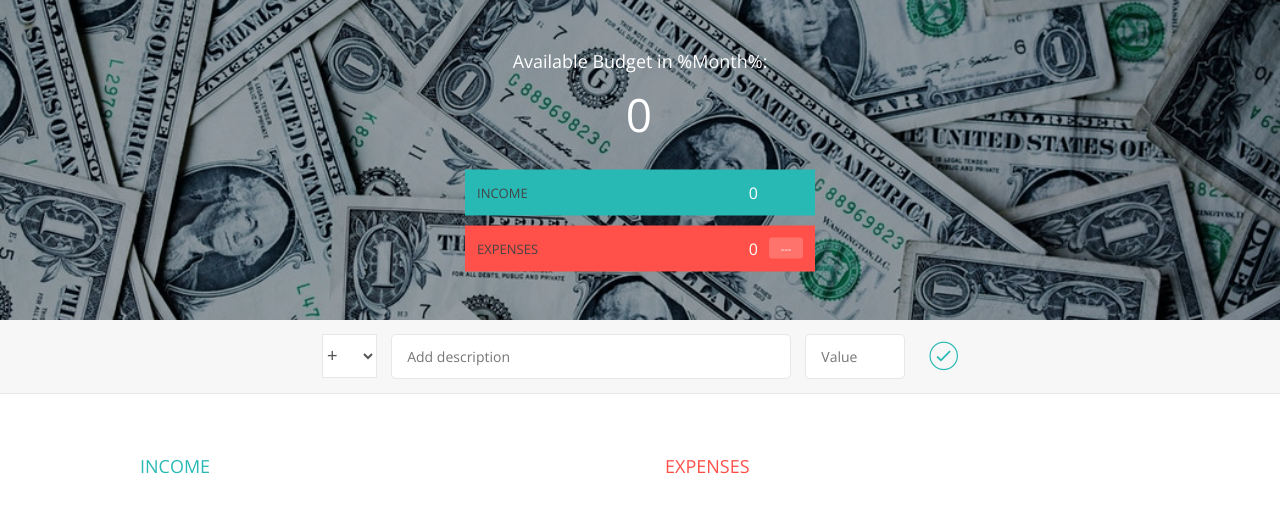
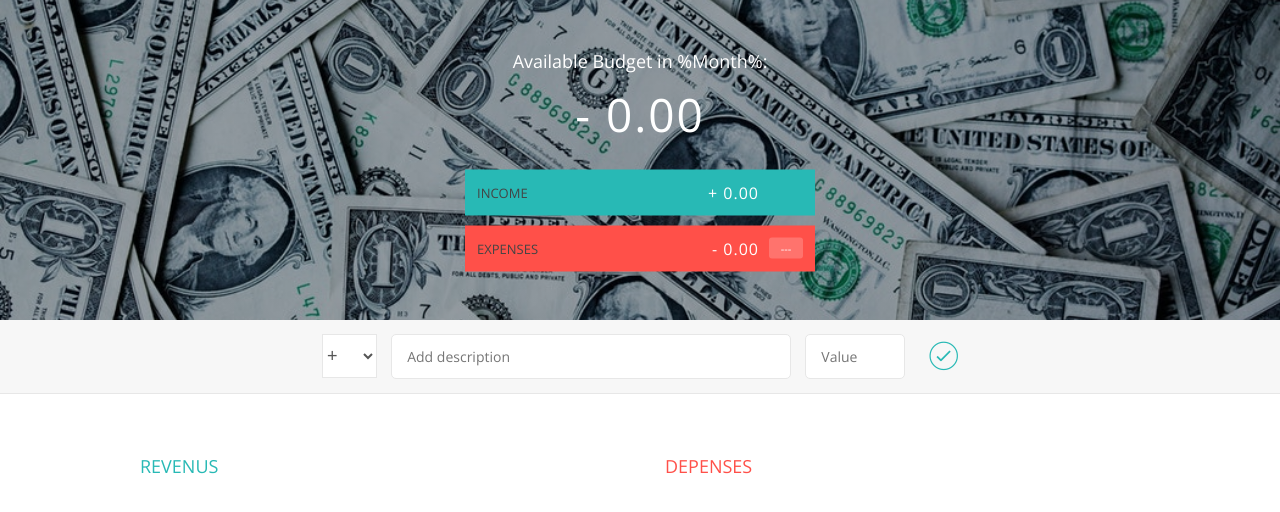
Before and after one commit to Ka-Bis/budgety-project, a plain HTML site: page index.html in a window 1280 px wide. Drawn offline with nearby package versions, Linux system fonts and the light colour scheme.

Commit message:
modif budget number

```diff
--- a/app.js
+++ b/app.js
@@ -114,7 +114,6 @@ let budgetController = (function () {
                 data.percentage = -1;
                 // console.log("calcul pourcentage impossible...");
                 // alert("Calcul du pourcentage impossible...");
-
             }
         },
 
@@ -153,7 +152,7 @@ let budgetController = (function () {
 let UIController = (function () {
 
 
-    let DOMstrings = { // remplace les classes du fichier HTML par des valeur
+    let DOMstrings = { // remplace les classes du fichier HTML par des valeurs
         inputType: '.add__type',
         inputDescription: '.add__description',
         inputValue: '.add__value',
@@ -166,7 +165,25 @@ let UIController = (function () {
         percentageLabel: '.budget__expenses--percentage',
         container: '.container',
         expensesPercLabel: '.item__percentage'
-    }
+    };
+
+    let formatNumber = function(num,type) { // separe chiffre des millieme par une ',' et affiche nb à 2 decimal
+            let numSplit,int,dec;
+
+            num = Math.abs(num);
+            num = num.toFixed(2);
+
+            numSplit = num.split('.');
+
+            int = numSplit[0];// Entier
+            if(int.length > 3){
+                int = int.substr(0,int.length - 3 )+ ',' +int.substr(int.length -3,3);
+            }
+            dec = numSplit[1]; // Decimal
+
+            return (type === "exp" ? '-' : '+') + ' ' + int + '.' + dec
+            //retourne condition if + part entiere + part decimal
+        };
 
     return {
         getInput: function () {
@@ -196,7 +213,7 @@ let UIController = (function () {
             // Replace placeholder text
             newhtml = html.replace('%id%', obj.id);
             newhtml = newhtml.replace('%description%', obj.description);
-            newhtml = newhtml.replace('%value%', obj.value);
+            newhtml = newhtml.replace('%value%', formatNumber(obj.value,type));
             // console.log(newhtml);
 
 
@@ -229,9 +246,13 @@ let UIController = (function () {
         },
 
         displayBudget: function(obj) { //affiche le TOT des données dans l'UI
-            document.querySelector(DOMstrings.budgetLabel).textContent = obj.budget;
-            document.querySelector(DOMstrings.incomeLabel).textContent = obj.totalInc;
-            document.querySelector(DOMstrings.expenseLabel).textContent = obj.totalExp;
+            let type;
+
+            obj.budget > 0 ? type = 'inc' : type = 'exp';
+
+            document.querySelector(DOMstrings.budgetLabel).textContent = formatNumber(obj.budget,type) ;
+            document.querySelector(DOMstrings.incomeLabel).textContent = formatNumber(obj.totalInc,'inc');
+            document.querySelector(DOMstrings.expenseLabel).textContent = formatNumber(obj.totalExp,'exp');
 
             if (obj.percentage > 0){
                 document.querySelector(DOMstrings.percentageLabel).textContent = obj.percentage+'%';
@@ -241,23 +262,27 @@ let UIController = (function () {
 
         },
 
-        displayPercentages: function(percentages) {
+        displayPercentages: function(percentages) { // affiche le % dans UI
            let fields = document.querySelectorAll(DOMstrings.expensesPercLabel);
 
-           let nodeListForEach = function(list, callback) {
+           let nodeListForEach = function(list, callback) { //parcours la liste pour afficher les %
                 for (var i = 0; i< list.length;i++){
                     callback(list[i],i);
                 }
            };
 
-           nodeListForEach(fields,function(current,index) {
+           nodeListForEach(fields,function(current,index) {  // affiche la part de % de chaque items
                if (percentages[index] > 0){
                 current.textContent = percentages[index] + '%';
                } else {
                 current.textContent = '---';
                }
+               console.log('% item '+current.textContent);
+
            });
         },
+
+
 
         getDOMstrings: function () { // retourne l'objet DOMstring
             return DOMstrings;
@@ -356,7 +381,7 @@ let controller = (function (budgetCtrl, UICtrl) {
             UICtrl.deleteListItem(itemID);
             // 3. Met à jour le nouveau budget
             updateBudget();
-            // 4. Calcule et met à jour le %
+            // 4. Calcule et met à jour le % apres suppr
             updatePercentages();
 
         };
--- a/index.html
+++ b/index.html
@@ -52,7 +52,7 @@
 
             <div class="container clearfix">
                 <div class="income">
-                    <h2 class="icome__title">Income</h2>
+                    <h2 class="icome__title">Revenus</h2>
 
                     <div class="income__list">
 
@@ -84,7 +84,7 @@
 
 
                 <div class="expenses">
-                    <h2 class="expenses__title">Expenses</h2>
+                    <h2 class="expenses__title">Depenses</h2>
 
                     <div class="expenses__list">
 
```
